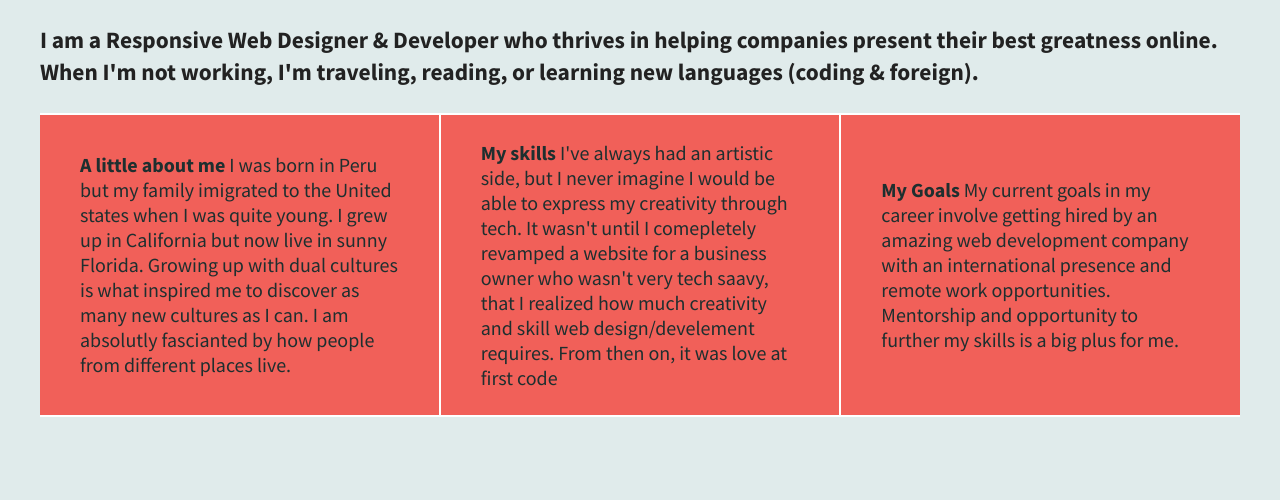
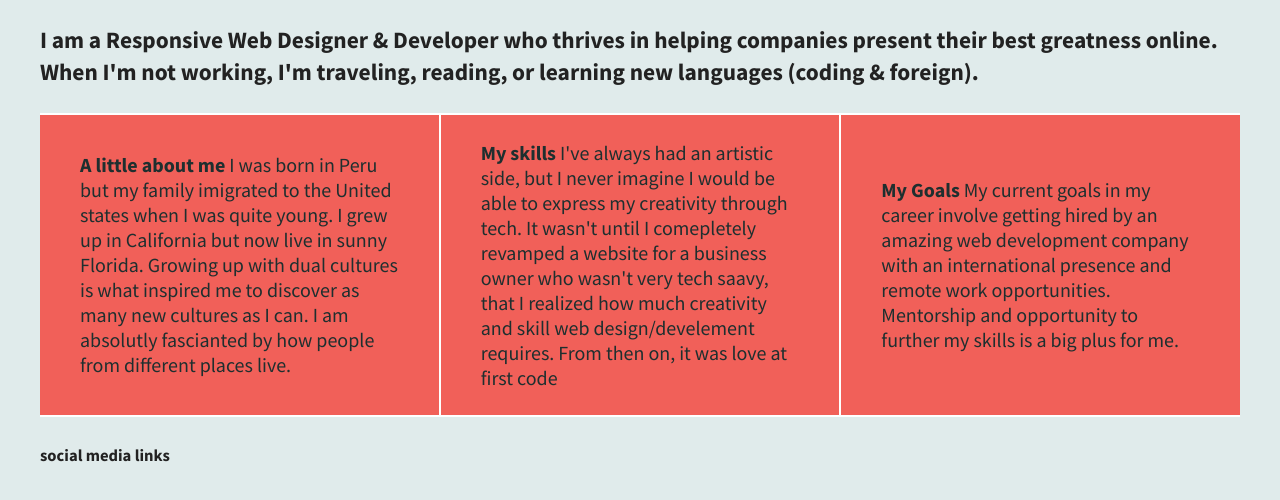
Before and after one commit to andreahm96/flexbox-practice-4, a plain HTML site: page index.html in a window 1280 px wide. Shown: the part 126-626 px from the top of the page. Drawn offline with nearby package versions, Linux system fonts and the light colour scheme.

Commit message:
add social media text to footer

```diff
--- a/index.html
+++ b/index.html
@@ -38,6 +38,7 @@
             </div>
         </section>
       <footer>
+        <h5> social media links </h5>
       </footer>
 
         <script src="https://ajax.googleapis.com/ajax/libs/jquery/1.11.3/jquery.min.js"></script>
```
